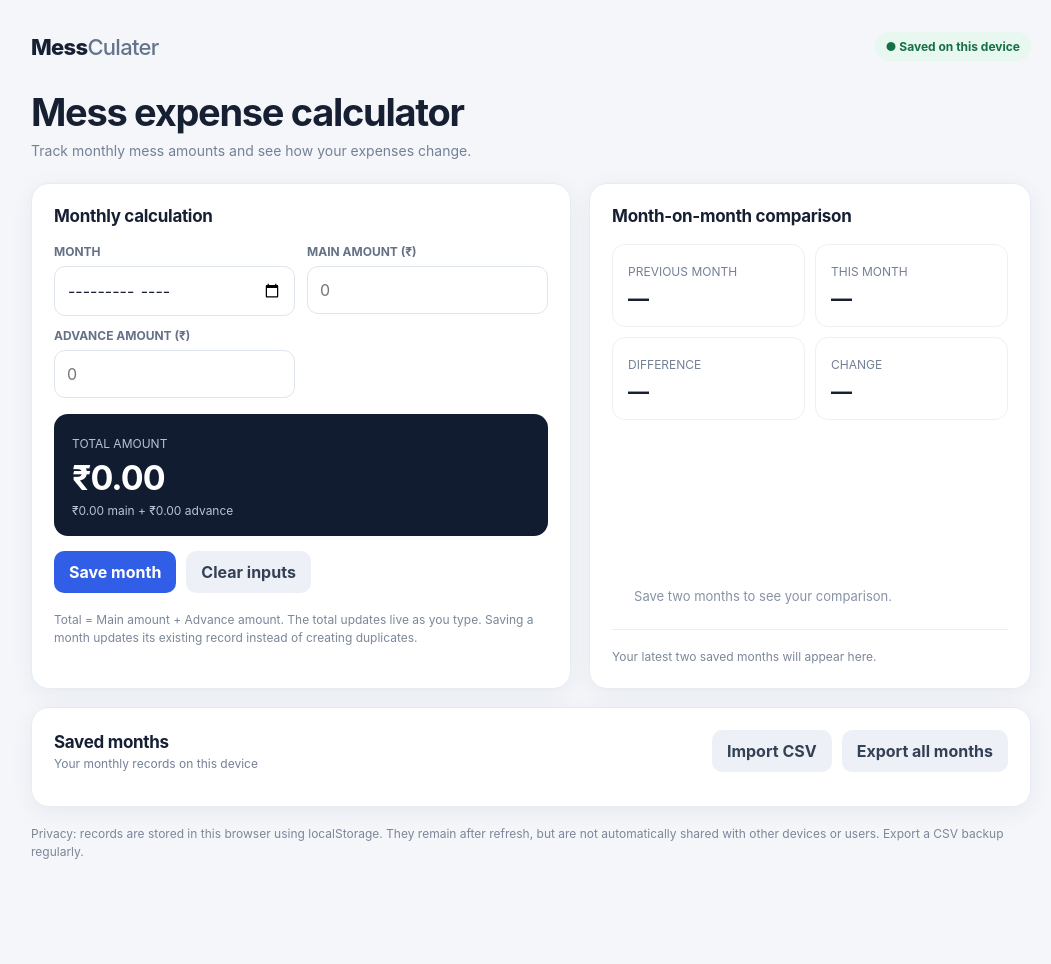
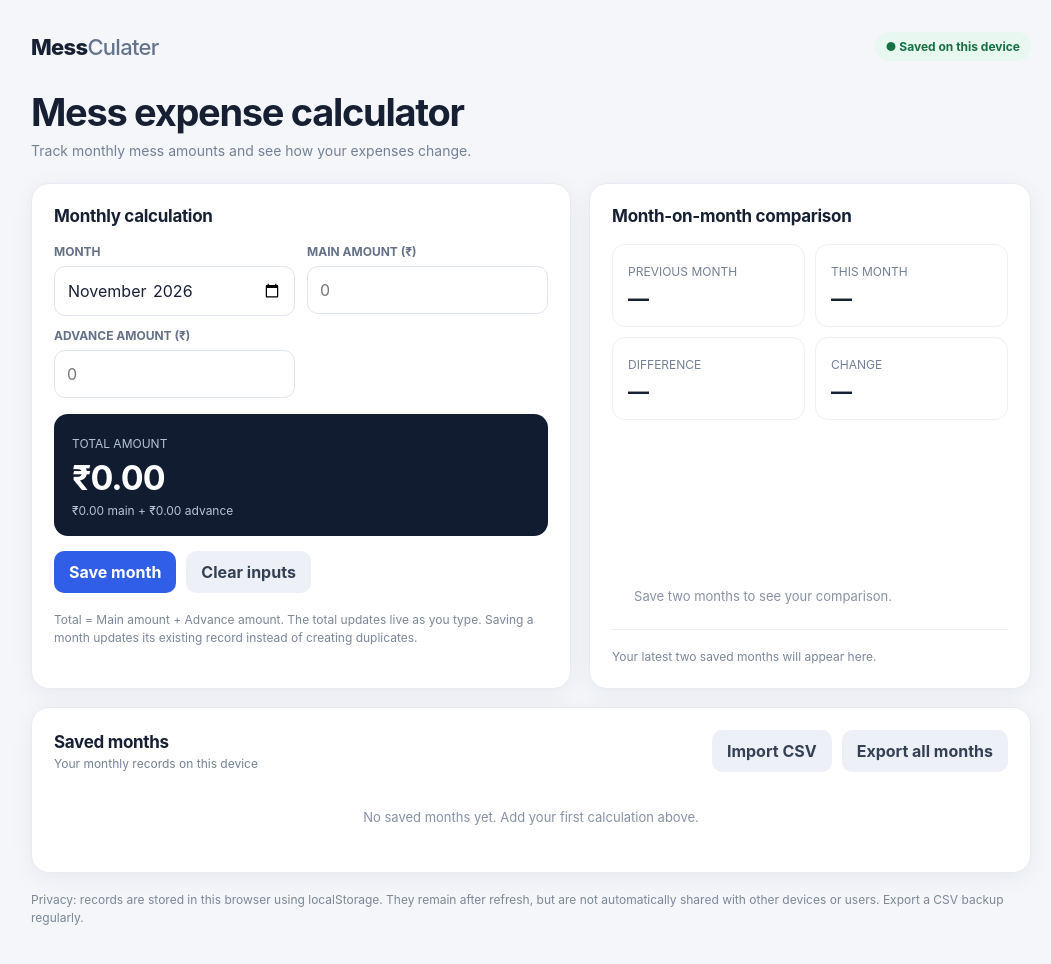
Before and after one commit to AravindSAsok/MessCulater, a plain HTML site: page index.html in a window 1280 px wide. Shown: the whole page, without its empty margins (109-1160 px from the left). Before the commit the page ends 917 px from the top, so only its background shows below. Drawn offline with Linux system fonts and the light colour scheme.

Commit message:
Fix JavaScript initialization separators

```diff
--- a/index.html
+++ b/index.html
@@ -32,7 +32,9 @@
 <div class="notice">Privacy: records are stored in this browser using localStorage. They remain after refresh, but are not automatically shared with other devices or users. Export a CSV backup regularly.</div>
 </main><div class="modal-backdrop" id="backupReminder" role="dialog" aria-modal="true" aria-labelledby="reminderTitle"><div class="reminder"><h2 id="reminderTitle">Weekly CSV backup</h2><p>Your monthly mess records are saved in this browser. Export a CSV copy now so you have a backup.</p><div class="actions"><button class="btn primary" id="reminderExport">Export CSV</button><button class="btn secondary" id="reminderLater">Remind me later</button></div></div></div><div class="toast" id="toast"></div>
 <script>
-const KEY='messculater.months.v1';\nconst REMINDER_KEY='messculater.csvReminderAt.v1';\nconst WEEK_MS=7*24*60*60*1000;
+const KEY='messculater.months.v1';
+const REMINDER_KEY='messculater.csvReminderAt.v1';
+const WEEK_MS=7*24*60*60*1000;
 const $=id=>document.getElementById(id);
 const money=n=>'₹'+Number(n||0).toLocaleString('en-IN',{minimumFractionDigits:2,maximumFractionDigits:2});
 const monthLabel=s=>{const [y,m]=s.split('-').map(Number);return new Date(y,m-1,1).toLocaleDateString('en-IN',{month:'long',year:'numeric'})};
```
